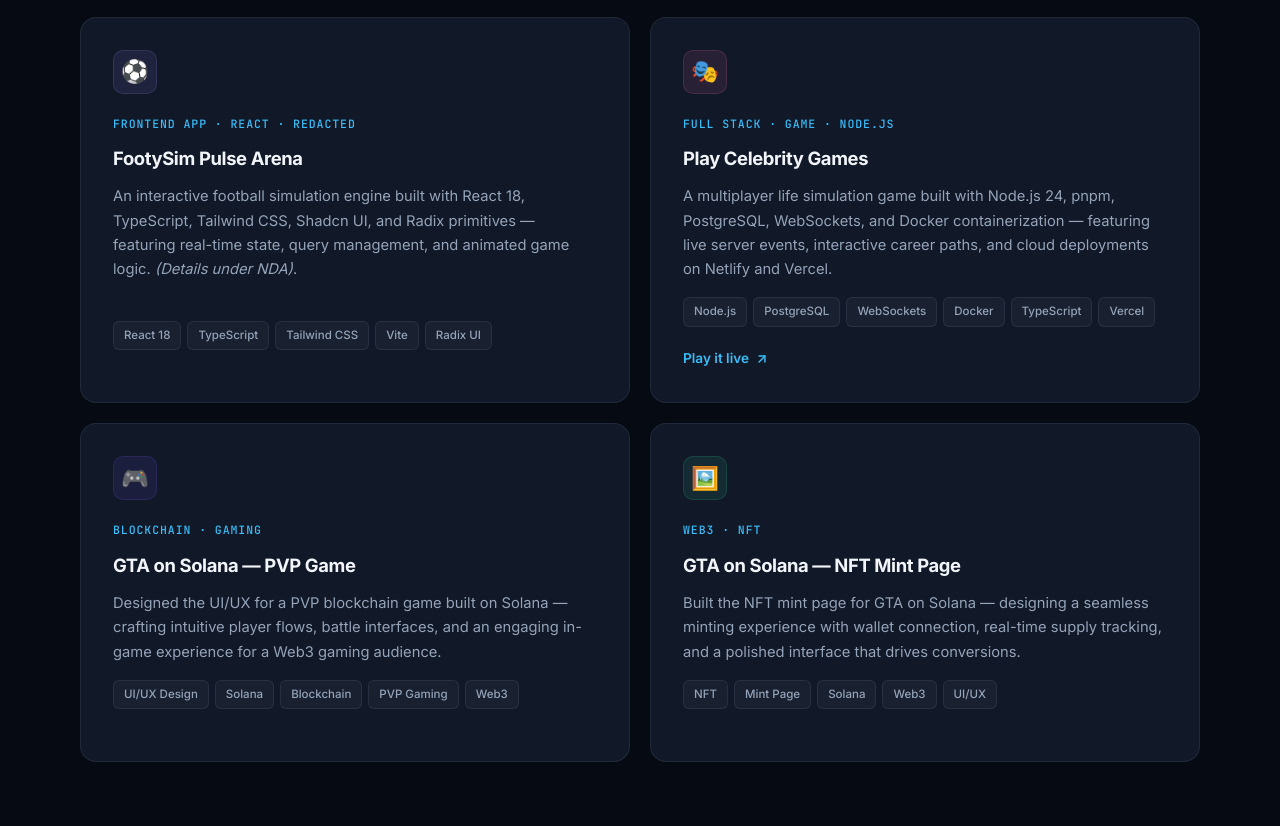
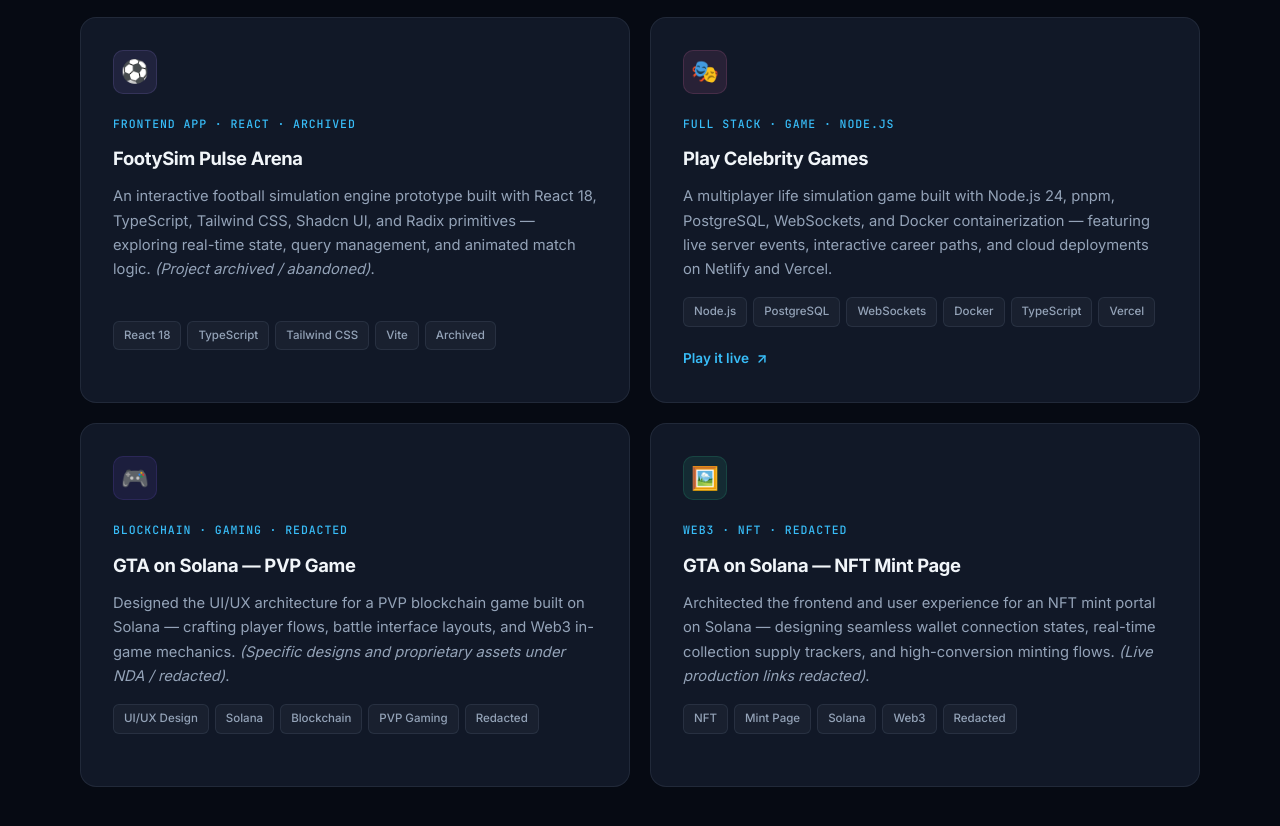
Before and after one commit to RectorSan/portfolio, a plain HTML site: page index.html in a window 1280 px wide. Shown: the part 2694-3520 px from the top of the page. Drawn offline with Linux system fonts and the light colour scheme.

Commit message:
Mark GTA on Solana projects as Redacted and FootySim as Archived/Abandoned

```diff
--- a/index.html
+++ b/index.html
@@ -757,15 +757,15 @@
           <!-- Project 5 -->
           <article class="project-card reveal reveal-delay-2">
             <div class="project-icon project-icon--sim">⚽</div>
-            <div class="project-type">Frontend App · React · Redacted</div>
+            <div class="project-type">Frontend App · React · Archived</div>
             <h3>FootySim Pulse Arena</h3>
-            <p>An interactive football simulation engine built with React 18, TypeScript, Tailwind CSS, Shadcn UI, and Radix primitives — featuring real-time state, query management, and animated game logic. <em>(Details under NDA)</em>.</p>
+            <p>An interactive football simulation engine prototype built with React 18, TypeScript, Tailwind CSS, Shadcn UI, and Radix primitives — exploring real-time state, query management, and animated match logic. <em>(Project archived / abandoned)</em>.</p>
             <div class="project-tags">
               <span class="project-tag">React 18</span>
               <span class="project-tag">TypeScript</span>
               <span class="project-tag">Tailwind CSS</span>
               <span class="project-tag">Vite</span>
-              <span class="project-tag">Radix UI</span>
+              <span class="project-tag">Archived</span>
             </div>
           </article>
 
@@ -792,30 +792,30 @@
           <!-- Project 7 -->
           <article class="project-card reveal reveal-delay-1">
             <div class="project-icon" style="background: rgba(129,90,248,.1); border: 1px solid rgba(129,90,248,.15);">🎮</div>
-            <div class="project-type">Blockchain · Gaming</div>
+            <div class="project-type">Blockchain · Gaming · Redacted</div>
             <h3>GTA on Solana — PVP Game</h3>
-            <p>Designed the UI/UX for a PVP blockchain game built on Solana — crafting intuitive player flows, battle interfaces, and an engaging in-game experience for a Web3 gaming audience.</p>
+            <p>Designed the UI/UX architecture for a PVP blockchain game built on Solana — crafting player flows, battle interface layouts, and Web3 in-game mechanics. <em>(Specific designs and proprietary assets under NDA / redacted)</em>.</p>
             <div class="project-tags">
               <span class="project-tag">UI/UX Design</span>
               <span class="project-tag">Solana</span>
               <span class="project-tag">Blockchain</span>
               <span class="project-tag">PVP Gaming</span>
-              <span class="project-tag">Web3</span>
+              <span class="project-tag">Redacted</span>
             </div>
           </article>
 
           <!-- Project 8 -->
           <article class="project-card reveal reveal-delay-2">
             <div class="project-icon" style="background: rgba(52,211,153,.1); border: 1px solid rgba(52,211,153,.15);">🖼️</div>
-            <div class="project-type">Web3 · NFT</div>
+            <div class="project-type">Web3 · NFT · Redacted</div>
             <h3>GTA on Solana — NFT Mint Page</h3>
-            <p>Built the NFT mint page for GTA on Solana — designing a seamless minting experience with wallet connection, real-time supply tracking, and a polished interface that drives conversions.</p>
+            <p>Architected the frontend and user experience for an NFT mint portal on Solana — designing seamless wallet connection states, real-time collection supply trackers, and high-conversion minting flows. <em>(Live production links redacted)</em>.</p>
             <div class="project-tags">
               <span class="project-tag">NFT</span>
               <span class="project-tag">Mint Page</span>
               <span class="project-tag">Solana</span>
               <span class="project-tag">Web3</span>
-              <span class="project-tag">UI/UX</span>
+              <span class="project-tag">Redacted</span>
             </div>
           </article>
         </div>
```
